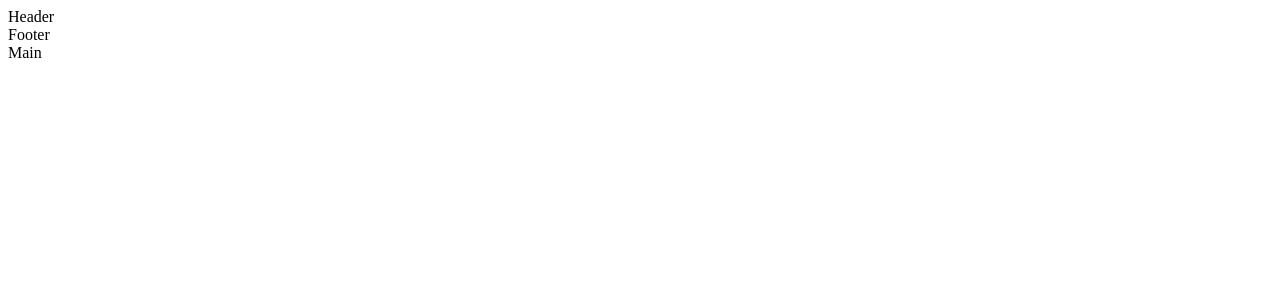
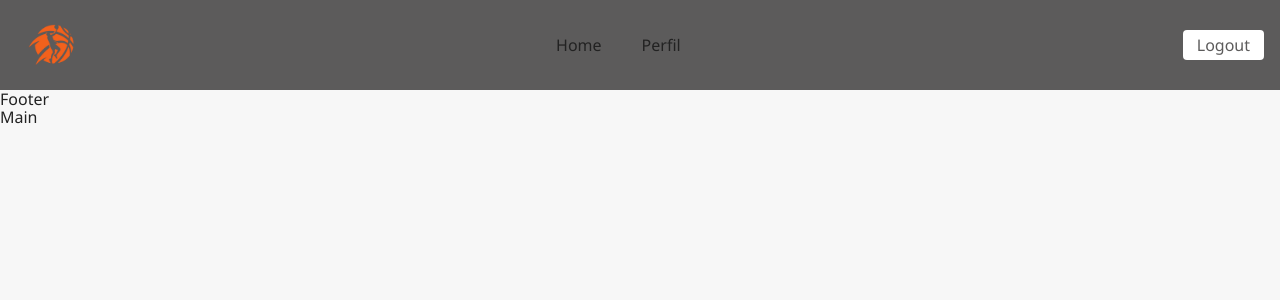
Before and after one commit to jonha20/Ringtomic, a React (Vite) app in the folder client/: page / in a window 1280 px wide. Shown: the top 300 px of the page. Built offline with nearby package versions, Linux system fonts and the light colour scheme.

Commit message:
add/components react y scss

```diff
--- a/client/package.json
+++ b/client/package.json
@@ -11,9 +11,12 @@
   },
   "dependencies": {
     "axios": "^1.9.0",
+    "normalize.css": "^8.0.1",
     "react": "^19.1.0",
+    "react-burger-menu": "^3.1.0",
     "react-dom": "^19.1.0",
-    "react-router-dom": "^7.6.0"
+    "react-router-dom": "^7.6.0",
+    "sass": "^1.89.0"
   },
   "devDependencies": {
     "@eslint/js": "^9.25.0",
--- a/client/src/App.jsx
+++ b/client/src/App.jsx
@@ -5,6 +5,7 @@ import Main from './components/Main/Main.jsx'
 import Footer from './components/Footer/Footer.jsx'
 import LogIn from './pages/LogIn'
 import SignUp from './pages/SignUp'
+import "normalize.css";
 
 import { BrowserRouter } from 'react-router-dom';
 function App() {
--- a/client/src/components/Header/Header.jsx
+++ b/client/src/components/Header/Header.jsx
@@ -1,7 +1,23 @@
 import React from "react";
+import Nav from "./Nav";
+import { Link } from "react-router-dom";
+import Logo from "../../assets/logo.png";
+//import Menu from react-burger-menu
 
 const Header = () => {
-  return <div>Header</div>;
+  return (
+    <>
+      <header className="header">
+      <img src={Logo} alt="Logo" className="header__logo" />
+      <div className="header__right">
+        <Nav />
+        <Link to="/logout">
+          <button>Logout</button>
+        </Link>
+      </div>
+    </header>
+    </>
+  );
 };
 
 export default Header;
--- a/client/src/components/Header/Nav/Nav.jsx
+++ b/client/src/components/Header/Nav/Nav.jsx
@@ -1,7 +1,19 @@
 import React from "react";
+import { Link } from "react-router-dom";
 
 const Nav = () => {
-  return <div>Nav</div>;
+  return <>
+    <nav className="nav">
+      <ul>
+        <li>
+          <Link to="/">Home</Link>
+        </li>
+        <li>
+          <Link to="/profile">Perfil</Link>
+        </li>
+      </ul>
+    </nav>
+  </>;
 };
 
 export default Nav;
--- a/client/src/main.jsx
+++ b/client/src/main.jsx
@@ -1,6 +1,7 @@
 import { StrictMode } from 'react'
 import { createRoot } from 'react-dom/client'
 import App from './App.jsx'
+import './styles/styles.scss'
 
 createRoot(document.getElementById('root')).render(
   <StrictMode>
--- /dev/null
+++ b/client/src/styles/components/_Header.scss
@@ -0,0 +1,69 @@
+.header {
+  display: flex;
+  align-items: center;
+  justify-content: space-between;
+  padding: 10px 16px;
+  background: #5c5b5b;
+
+  &__logo {
+    height: 70px;
+    object-fit: contain;
+    flex-shrink: 0;
+  }
+
+  &__right {
+    display: flex;
+    align-items: center;
+    flex: 1;
+    justify-content: flex-end;
+    gap: 16px;
+    position: relative;
+  }
+
+  nav {
+    flex: 1;
+    display: flex;
+    justify-content: center;
+  }
+
+  button {
+    margin-left: 16px;
+    padding: 6px 14px;
+    font-size: 1rem;
+    border-radius: 4px;
+    border: none;
+    background: #fff;
+    color: #5c5b5b;
+    cursor: pointer;
+    transition: background 0.2s;
+
+    &:hover {
+      background: #e0e0e0;
+    }
+  }
+
+  // Oculta nav y logout en mobile, muestra hamburguesa
+  @media (max-width: 700px) {
+    &__right {
+      display: none;
+    }
+    .bm-burger-button {
+      display: block;
+      position: absolute;
+      right: 16px;
+      top: 50%;
+      transform: translateY(-50%);
+      z-index: 1001;
+    }
+  }
+
+  // Desktop: muestra nav y logout, oculta hamburguesa
+  @media (min-width: 701px) {
+    .bm-burger-button {
+      display: none;
+    }
+    &__right {
+      display: flex;
+    }
+  }
+}
--- /dev/null
+++ b/client/src/styles/components/_Nav.scss
@@ -0,0 +1,33 @@
+.nav {
+  ul {
+    display: flex;
+    flex-direction: row;
+    gap: 16px;
+    list-style: none;
+    padding: 0;
+    margin: 0;
+  }
+
+  a {
+    text-decoration: none;
+    color: #222;
+    font-weight: 500;
+    padding: 8px 12px;
+    border-radius: 4px;
+    transition: background 0.2s;
+  }
+
+  a:hover,
+  a.active {
+    background: #f0f0f0;
+    color: #007bff;
+  }
+}
+/* Responsive: stack menu vertically on very small screens */
+@media (max-width: 400px) {
+  .nav ul {
+    flex-direction: column;
+    gap: 8px;
+    align-items: flex-start;
+  }
+}
--- /dev/null
+++ b/client/src/styles/styles.scss
@@ -0,0 +1,3 @@
+@use './views/App';
+@use './components/Header';
+@use './components/Nav';
--- /dev/null
+++ b/client/src/styles/utils/mixins.scss
@@ -0,0 +1,5 @@
+@mixin shadow ($shadow-color) {
+    -webkit-box-shadow: 7px 7px 5px -1px $shadow-color;
+    -moz-box-shadow: 7px 7px 5px -1px $shadow-color;
+    box-shadow: 7px 7px 5px -1px $shadow-color;
+}
--- /dev/null
+++ b/client/src/styles/utils/variables.scss
@@ -0,0 +1,9 @@
+$primary-color: #ff9800;
+$white: white;
+$black: black;
+$background-details:#6dc36d;
+$grey : #aaa;
+$type-grass: #6dc36d;
+$type-poison: #b97fc9;
+$type-fire: #fd7d24;
+$type-water: #4592c4;
--- /dev/null
+++ b/client/src/styles/views/_App.scss
@@ -0,0 +1,9 @@
+body {
+  margin: 0;
+  padding: 0;
+  min-height: 100vh;
+  font-family: 'Segoe UI', 'Roboto', 'Arial', sans-serif;
+  background: #f7f7f7;
+  color: #222;
+  box-sizing: border-box;
+}
```
Also changed, not shown: client/src/assets/logo.png (added), 1 other file (tests, documents, lock files or other folders).
